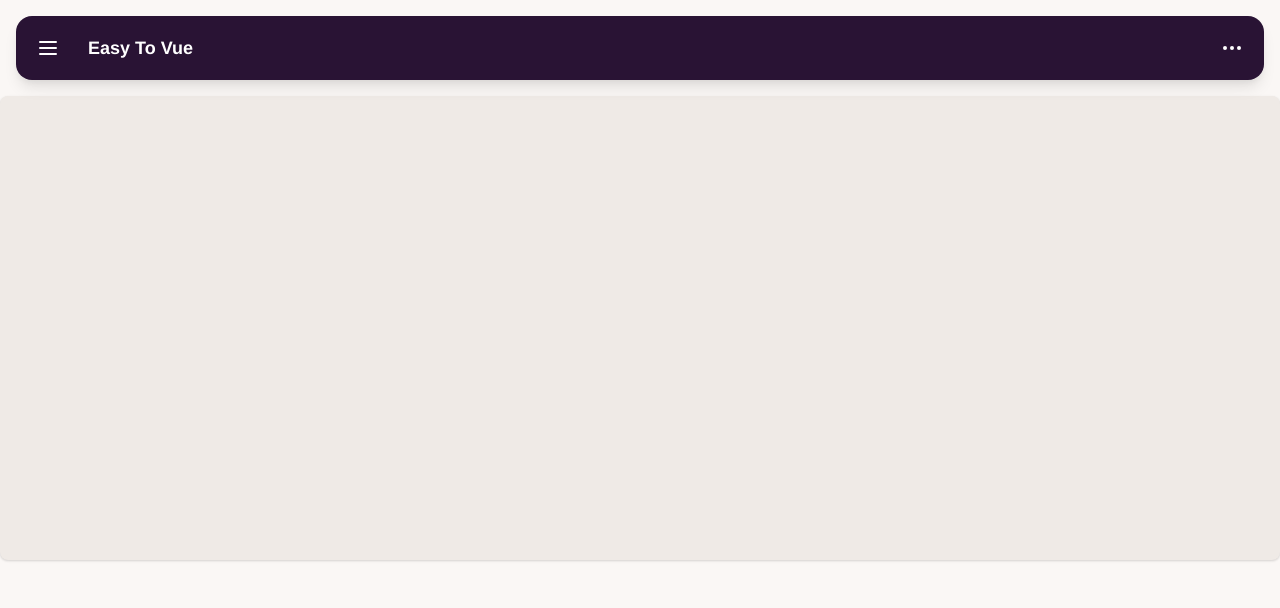
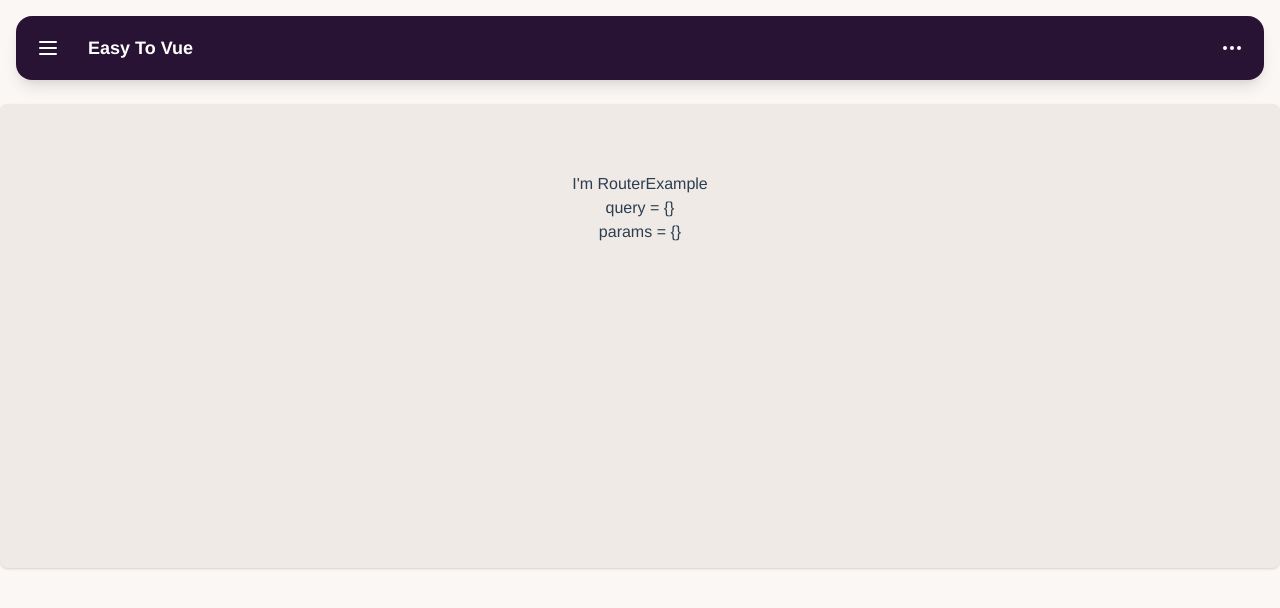
Before and after one commit to JiangWay/easy_to_vue, a Vue app: page /#/IntroWeek2/routerExample in a window 1280 px wide. Shown: the top 608 px of the page. Built offline with nearby package versions, Linux system fonts and the light colour scheme.

Commit message:
week2 二版

```diff
--- a/src/App.vue
+++ b/src/App.vue
@@ -1,8 +1,9 @@
 <template>
-  <div id="app">
+  <div id="app" class="flex flex-col">
     <header class="sticky top-0 z-50 m-4">
       <Header />
     </header>
+    <main>
       <div class="rounded-lg shadow bg-base-200 drawer">
         <input id="my-drawer" type="checkbox" class="drawer-toggle" />
         <div
@@ -12,7 +13,9 @@
         </div>
         <div class="drawer-side">
           <label for="my-drawer" class="drawer-overlay"></label>
-        <ul class="menu p-4 overflow-y-auto w-80 bg-base-100 text-base-content">
+          <ul
+            class="menu p-4 overflow-y-auto w-80 bg-base-100 text-base-content"
+          >
             <div class="divider">Menu</div>
             <li v-for="item in menuItemList" :key="item.idx">
               <router-link :to="item.to">{{ item.desc }}</router-link>
@@ -28,6 +31,7 @@
           </ul>
         </div>
       </div>
+    </main>
   </div>
 </template>
 
--- /dev/null
+++ b/src/components/intro/week2/RouterIntro.vue
@@ -0,0 +1,35 @@
+<template>
+  <div class="grid grid-cols-4 gap-4">
+    <button
+      class="btn"
+      @click="
+        $router.push({
+          name: 'RouterExample',
+          query: { plan: 'private' },
+          params: { name: 'wayne' },
+        })
+      "
+    >
+      name + params + query
+    </button>
+    <button
+      class="btn"
+      @click="
+        $router.push({
+          path: '/IntroWeek2/routerExample',
+          query: { plan: 'private' },
+          params: { name: 'wayne' },
+        })
+      "
+    >
+      path + params + query
+    </button>
+  </div>
+</template>
+
+<script>
+export default {};
+</script>
+
+<style>
+</style>
--- a/src/router/_intro.js
+++ b/src/router/_intro.js
@@ -6,6 +6,16 @@ export default[
     }, {
         path: "/IntroWeek2",
         name: "IntroWeek2",
-        component: () => import ("../views/IntroWeek2.vue")
+        component: () => import ("../views/IntroWeek2.vue"),
+        beforeEnter: (to, from, next) => {
+            console.log('beforeEnter IntroWeek2 ')
+            console.log(to)
+            console.log(from)
+            next()
+        }
+    }, {
+        path: "/IntroWeek2/routerExample",
+        name: "RouterExample",
+        component: () => import ("../views/week2/RouterExample.vue")
     }
 ]
--- a/src/router/index.js
+++ b/src/router/index.js
@@ -25,7 +25,6 @@ const routes = [
     }, {
         path: "/UBike",
         name: "UBike",
-
         component: () => import ("../views/UBike.vue")
     },
 ]
@@ -34,4 +33,15 @@ const router = new VueRouter({
     routes: Array.prototype.concat(routes, intro)
 })
 
+// 路由守衛（Navigation Guards）
+router.beforeEach((to, from, next) => {
+    console.log('router before 進入每頁都會執行 ')
+    console.log(to)
+    console.log(from)
+    // vue2一定要寫next() 否則不會進入頁面 然後在哪邊找老半天ＸＤ
+    // vue3 則可以不寫
+    // https://book.vue.tw/CH4/4-4-navigation-guards.html
+    next()
+})
+
 export default router
--- a/src/views/IntroWeek2.vue
+++ b/src/views/IntroWeek2.vue
@@ -1,5 +1,5 @@
 <template>
-  <div class="introWeek2 w-full p-2">
+  <div class="introWeek2 w-full p-2 pt-64">
     <h1>I'm introWeek2</h1>
     <div class="divider"></div>
 
@@ -8,57 +8,67 @@
         <code>npm i daisyui</code>
       </pre>
     </div> -->
-    <AlertBell
-      v-for="(intro, idx) in IntroList"
-      :key="idx"
-      :title="intro.title"
-      :context="intro.context"
-      :check="intro.check"
-    />
+    <div v-for="(intro, idx) in IntroList" :key="idx">
+      <AlertBell
+        :title="intro.title"
+        :context="intro.context"
+        :check="intro.check"
+      />
+      <RouterIntro v-if="intro.idx === 0" />
+    </div>
   </div>
 </template>
 
 <script>
 import { fetchUBike } from "@/utils/ubike/api.js";
 import AlertBell from "@/components/AlertBell.vue";
+import RouterIntro from "@/components/intro/week2/RouterIntro.vue";
 
 const IntroList = [
   {
+    idx: 0,
     title: "router簡介",
     context: "將會介紹router 包含用法 如何將頁面分類",
     check: true,
   },
   {
+    idx: 1,
     title: "實作",
     context: "在進入頁面前呼叫的兩種做法",
     check: false,
   },
   {
+    idx: 2,
     title: "vuex簡介",
     context: "將會介紹vuex( state , mutations , action )",
     check: false,
   },
   {
+    idx: 3,
     title: "vuex簡介",
     context: "如何在SFC中呼叫vuex",
     check: false,
   },
   {
+    idx: 4,
     title: "mixin簡介",
     context: "ubike更新頻率為每分鐘一次 如何時間到就互叫呢？",
     check: false,
   },
   {
+    idx: 5,
     title: "promise 與 setTimeout",
     context: "ubike更新頻率為每分鐘一次 如何時間到就互叫呢？",
     check: false,
   },
   {
+    idx: 6,
     title: "promise 語法糖 async await",
     context: "吃甜甜 好過年",
     check: false,
   },
   {
+    idx: 7,
     title: "陣列操作與更新",
     context: "",
     check: false,
@@ -66,7 +76,7 @@ const IntroList = [
 ];
 
 export default {
-  components: { AlertBell },
+  components: { AlertBell, RouterIntro },
   data() {
     return {
       IntroList: IntroList,
@@ -84,6 +94,16 @@ export default {
   },
   computed: {},
   watch: {},
+  BeforeRouteEnter(to, from, next) {
+    console.log("BeforeRouteEnter");
+    console.log(to);
+    console.log(from);
+    // 這邊沒有this
+    next((vm) => {
+      //可透過vm呼叫元件實體
+      console.log(vm.IntroList);
+    });
+  },
 };
 </script>
 <style lang="scss" scoped>
--- /dev/null
+++ b/src/views/week2/RouterExample.vue
@@ -0,0 +1,24 @@
+<template>
+  <div>
+    <h1>I'm RouterExample</h1>
+    <p class="text-base">query = {{ queryValue }}</p>
+    <p class="text-base">params = {{ paramsValue }}</p>
+  </div>
+</template>
+
+<script>
+export default {
+  created() {},
+  computed: {
+    queryValue() {
+      return this.$route.query;
+    },
+    paramsValue() {
+      return this.$route.params;
+    },
+  },
+};
+</script>
+
+<style>
+</style>
```
Lines whose indentation alone changed are shown as unchanged.
